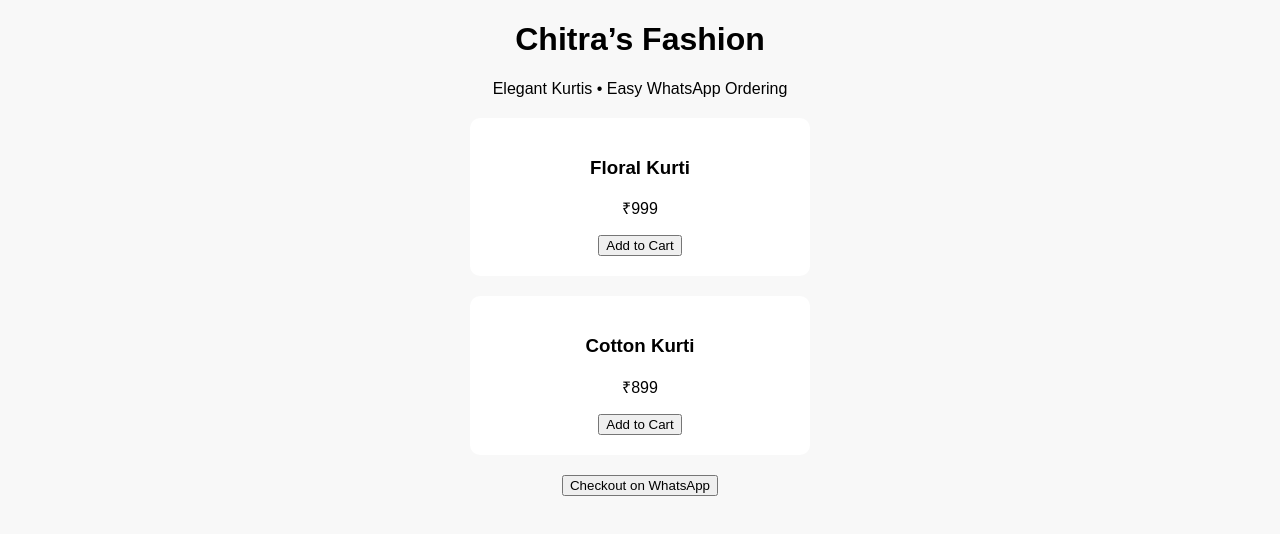
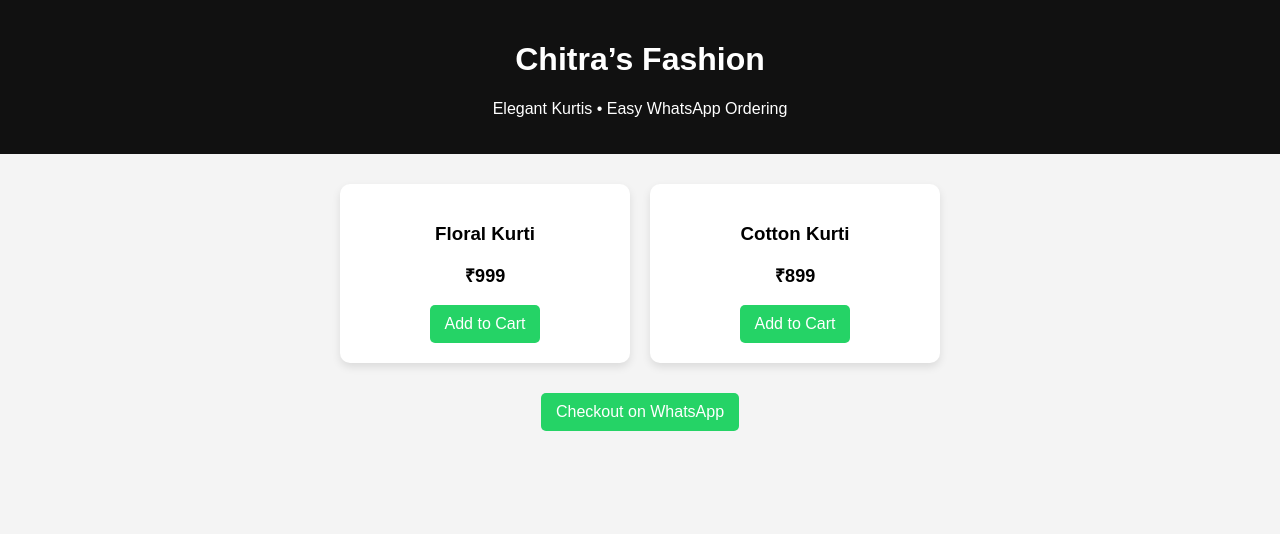
Before and after one commit to chitrasfashion99-debug/Chitras-Fashion, a plain HTML site: page index.html in a window 1280 px wide. Drawn offline with Linux system fonts and the light colour scheme.

Commit message:
Update style.css

```diff
--- a/style.css
+++ b/style.css
@@ -1,13 +1,51 @@
 body {
-  font-family: Arial;
+  margin: 0;
+  font-family: Arial, sans-serif;
+  background: #f4f4f4;
   text-align: center;
-  background: #f8f8f8;
+}
+
+header {
+  background: #111;
+  color: white;
+  padding: 20px;
+}
+
+.products {
+  display: flex;
+  justify-content: center;
+  gap: 20px;
+  margin: 30px;
+  flex-wrap: wrap;
 }
 
 .product {
   background: white;
   padding: 20px;
-  margin: 20px auto;
-  width: 300px;
+  width: 250px;
   border-radius: 10px;
+  box-shadow: 0 4px 8px rgba(0,0,0,0.1);
 }
+
+.price {
+  font-size: 18px;
+  font-weight: bold;
+}
+
+button {
+  background: #25d366;
+  border: none;
+  padding: 10px 15px;
+  color: white;
+  font-size: 16px;
+  cursor: pointer;
+  border-radius: 5px;
+}
+
+button:hover {
+  opacity: 0.9;
+}
+
+.checkout {
+  margin-bottom: 40px;
+}
```
